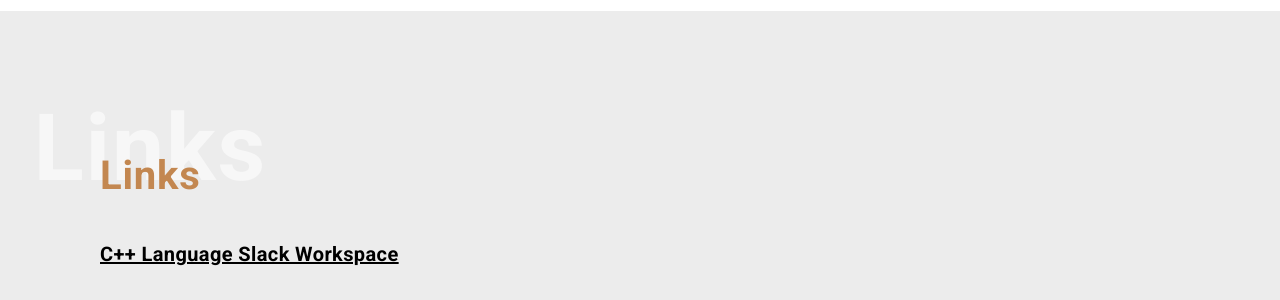
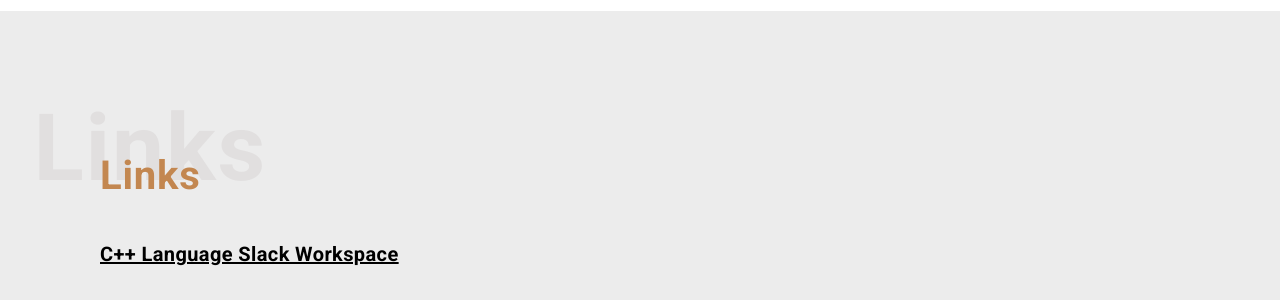
Before and after one commit to AlchemyInteractive/cpp-alliance, a Jekyll site: the page built from index.html, in a window 1280 px wide. Shown: the part 4700-5000 px from the top of the page. Built offline with Jekyll 4.4.1, drawn with Linux system fonts in a browser that asks for light colours.

Commit message:
updates header shadow color on homepage

```diff
--- a/_sass/pages/homepage.scss
+++ b/_sass/pages/homepage.scss
@@ -280,6 +280,10 @@
     padding: 230px 245px 200px;
   }
 
+  .header-shadow {
+    color: $color--slate;
+  }
+
   .section-title {
     margin-bottom: $spacing--m;
 
```
